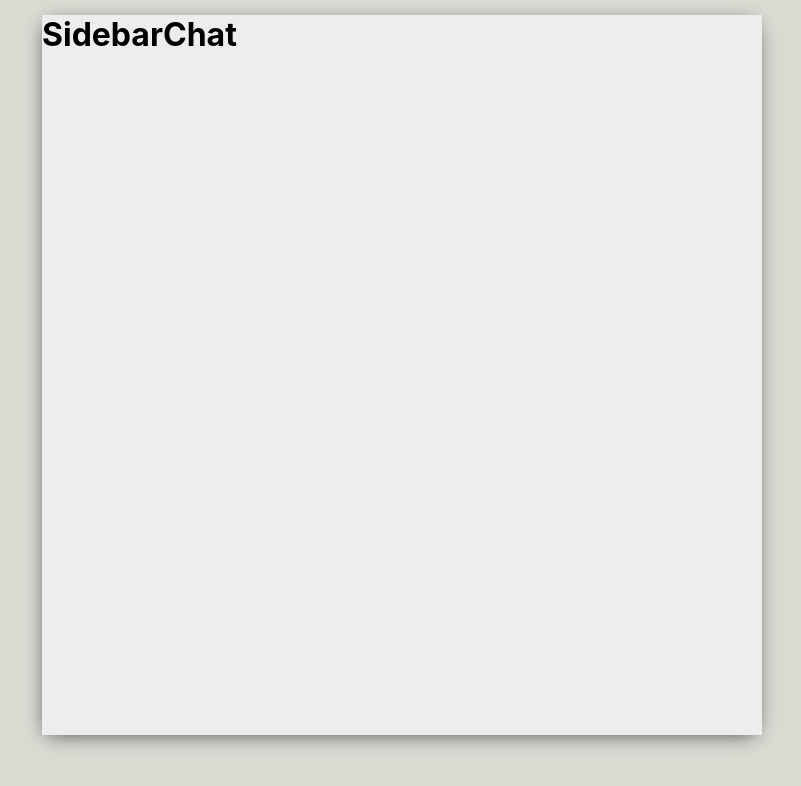
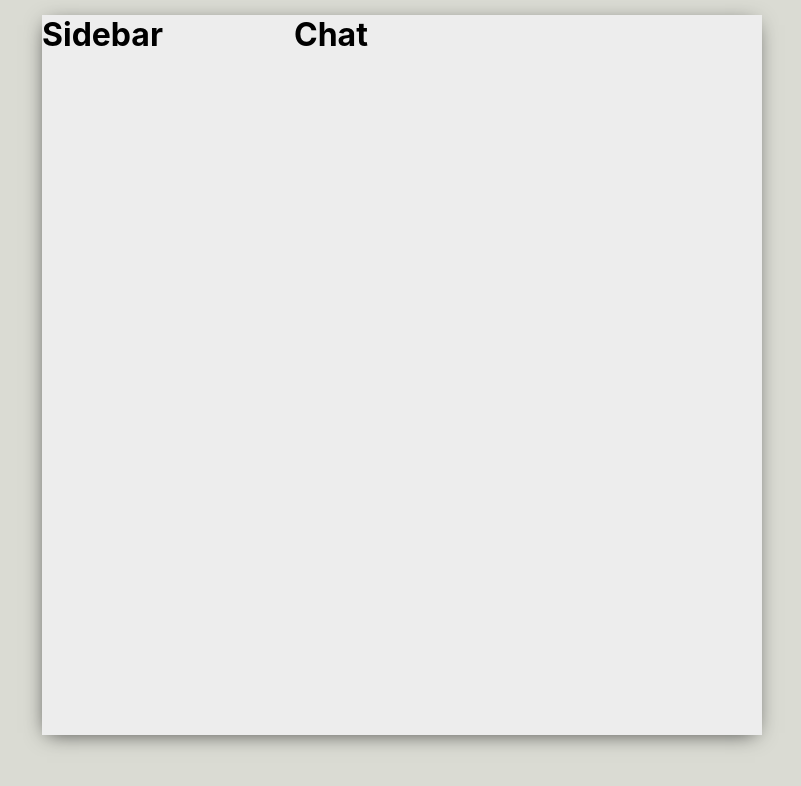
Before and after one commit to chrisannor/chatapp, a React (Create React App) app: page / in a window 1280 px wide. Shown: the top 786 px of the page, without its empty margins (238-1039 px from the left). Built offline with nearby package versions, Linux system fonts and the light colour scheme.

Commit message:
Additional styling to chat and sidebar

```diff
--- a/src/Chat.css
+++ b/src/Chat.css
@@ -0,0 +1,5 @@
+.chat{
+    display: flex;
+    flex-direction: column;
+    flex: 0.65;
+}
--- a/src/Sidebar.css
+++ b/src/Sidebar.css
@@ -0,0 +1,5 @@
+.sidebar{
+    display: flex;
+    flex-direction: column;
+    flex: 0.35;
+}
```
